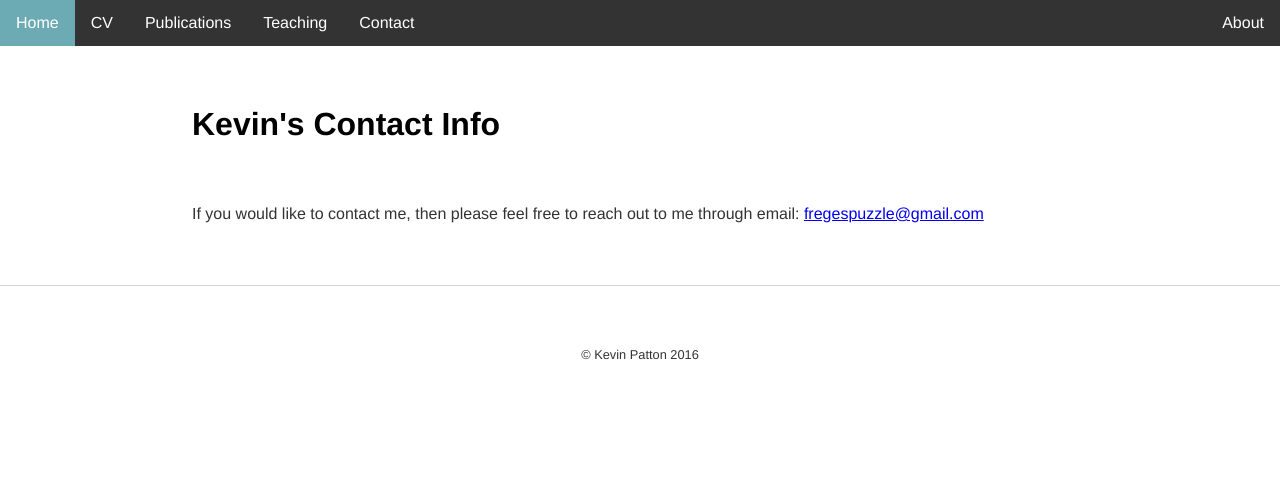
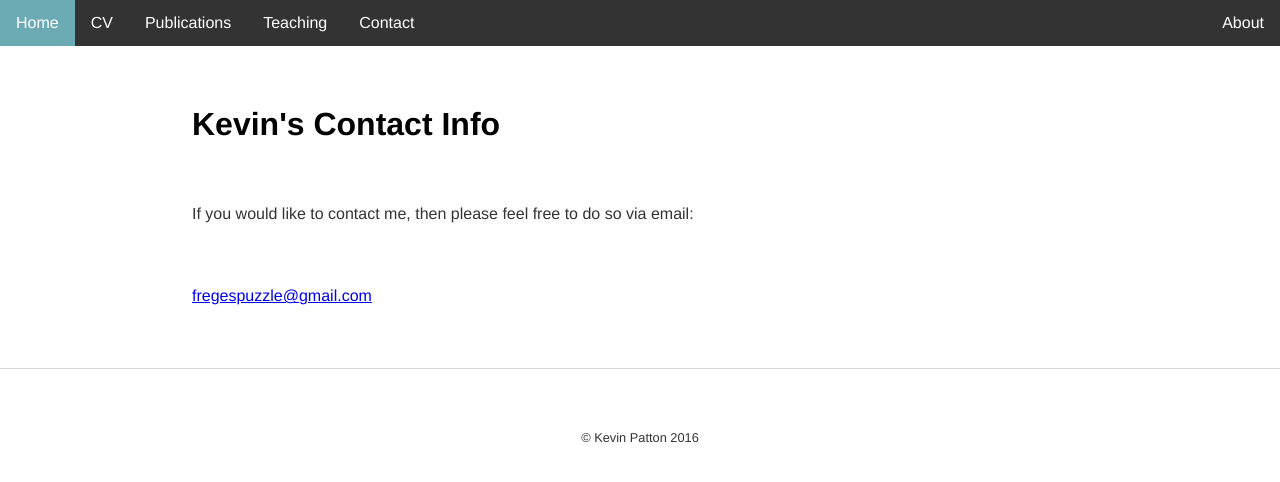
Before and after one commit to kevinjpatton/kevinjpatton.github.io, a Jekyll site: the page built from contact/index.html, in a window 1280 px wide. Shown: the top 482 px of the page. Built offline with Jekyll 4.4.1, drawn with Linux system fonts in a browser that asks for light colours; Markdown is read by kramdown in place of the engine named in the settings.

Commit message:
Update index.html

```diff
--- a/contact/index.html
+++ b/contact/index.html
@@ -3,4 +3,5 @@ layout: default
 title: Kevin's Contact Info
 ---
 <h1>{{ page.title }}</h1>
-<p>If you would like to contact me, then please feel free to reach out to me through email: <a href="mailto:fregespuzzle@gmail.com">fregespuzzle@gmail.com</a>
+<p>If you would like to contact me, then please feel free to do so via email:</p>
+<p><a href="mailto:fregespuzzle@gmail.com">fregespuzzle@gmail.com</a></p>
```
